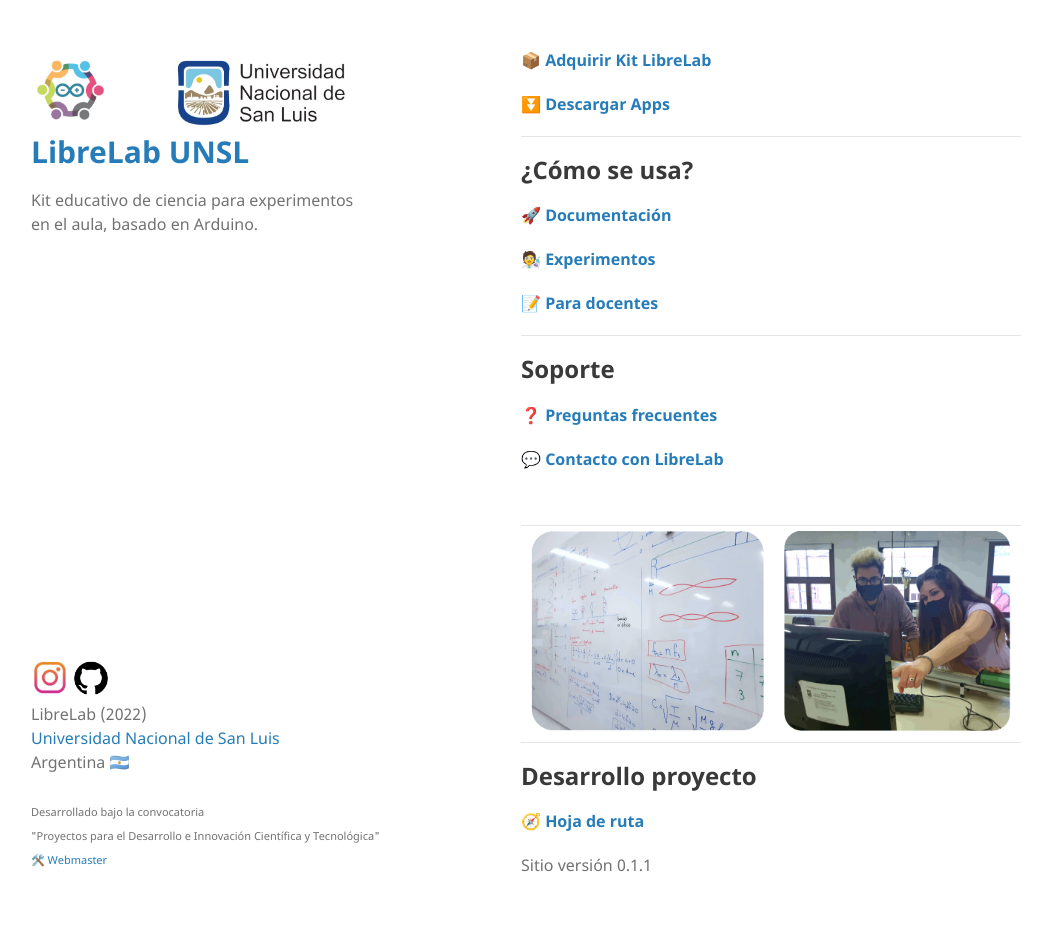
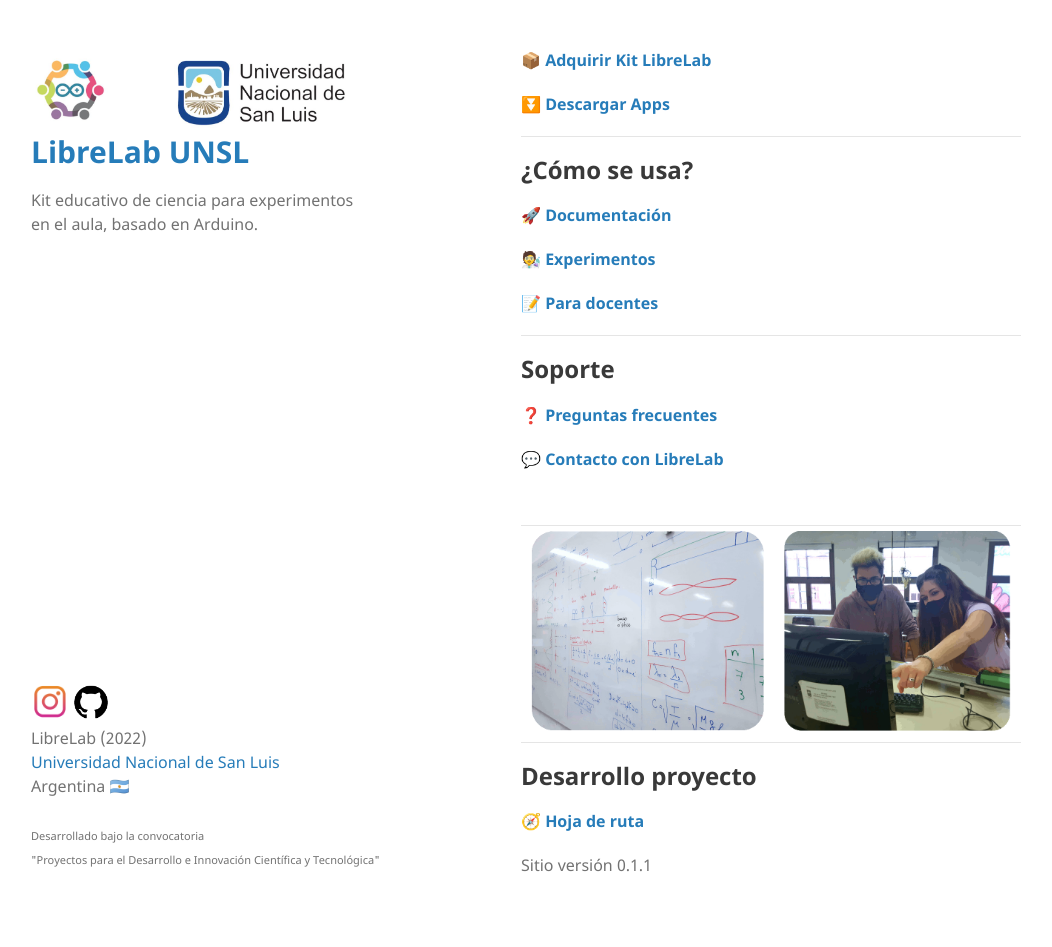
Before and after one commit to labunsl/labunsl.github.io, a Jekyll site: the page built from index.md, in a window 1280 px wide. Shown: the whole page, without its empty margins (69-1121 px from the left). Built offline with Jekyll 4.4.1, drawn with Linux system fonts in a browser that asks for light colours.

Commit message:
Update default.html

```diff
--- a/_layouts/default.html
+++ b/_layouts/default.html
@@ -44,8 +44,6 @@
 	<small>Desarrollado bajo la convocatoria<br>
 	"Proyectos para el Desarrollo e Innovación Científica y Tecnológica"</small><br>
 
-	<small><a href="https://kierprev.github.io">🛠️ Webmaster</a></small>
-
       </footer>
     </div>
     <script src="{{ "/assets/js/scale.fix.js" | relative_url }}"></script>
```
